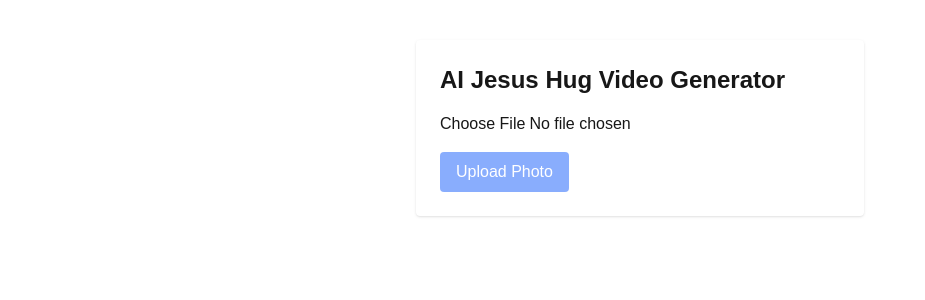
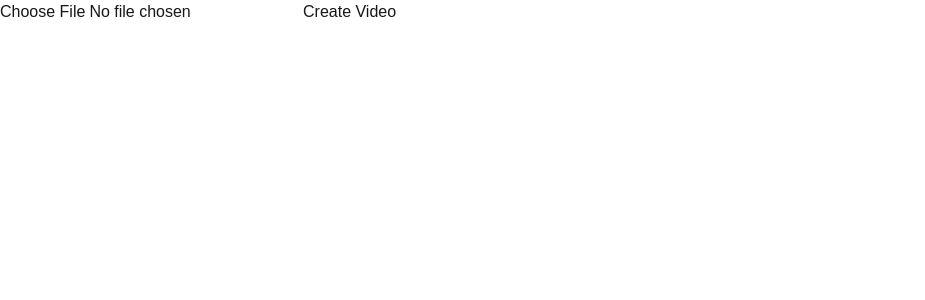
Before and after one commit to NaskenAI/blessings-app, a Next.js app: page /upload in a window 1280 px wide. Shown: the top 300 px of the page, without its empty margins (0-925 px from the left). Built offline with nearby package versions, Linux system fonts and the light colour scheme.

Commit message:
edit upload page

```diff
--- a/package.json
+++ b/package.json
@@ -13,6 +13,7 @@
   "dependencies": {
     "@prisma/client": "6.14.0",
     "aws-sdk": "^2.1692.0",
+    "axios": "^1.11.0",
     "next": "15.5.0",
     "react": "19.1.0",
     "react-dom": "19.1.0",
@@ -21,6 +22,7 @@
   "devDependencies": {
     "@eslint/eslintrc": "^3",
     "@tailwindcss/postcss": "^4",
+    "@types/axios": "^0.9.36",
     "@types/node": "^20",
     "@types/react": "^19",
     "@types/react-dom": "^19",
--- a/src/app/upload/page.tsx
+++ b/src/app/upload/page.tsx
@@ -1,125 +1,55 @@
-'use client';
+import React, { useState, useEffect } from 'react';
+import axios from 'axios';
 
-import React, { useState } from 'react';
-
-export default function UploadPage() {
-  const [file, setFile] = useState<File | null>(null);
-  const [previewUrl, setPreviewUrl] = useState<string | null>(null);
-  const [uploading, setUploading] = useState(false);
-  const [progress, setProgress] = useState(0);
-  const [videoUrl, setVideoUrl] = useState<string | null>(null);
+const UploadPage = () => {
+  const [image, setImage] = useState<File | null>(null);
+  const [video, setVideo] = useState<Blob | null>(null);
   const [error, setError] = useState<string | null>(null);
 
-  const handleFileChange = (e: React.ChangeEvent<HTMLInputElement>) => {
-    if (e.target.files && e.target.files[0]) {
-      const selectedFile = e.target.files[0];
-      setFile(selectedFile);
-      setPreviewUrl(URL.createObjectURL(selectedFile));
-      setError(null);
-      setVideoUrl(null);
+  const handleFileChange = (event: React.ChangeEvent<HTMLInputElement>) => {
+    const selectedImage = event.target.files && event.target.files[0];
+    setImage(selectedImage);
+    setVideo(null);
+  };
+
+  const handleCreateVideo = async () => {
+    try {
+      const response = await axios.post<{ video: Blob }>('/api/generate-video', {
+        image: image,
+      });
+      setVideo(response.data.video);
+    } catch (error) {
+      if (error instanceof Error) {
+        setError(error.message);
+      } else {
+        setError('An unknown error occurred');
+      }
     }
   };
 
-  const handleUpload = async () => {
-    if (!file) {
-      setError('Please select a photo to upload.');
-      return;
+  useEffect(() => {
+    if (video) {
+      const videoElement = document.getElementById('video') as HTMLVideoElement | null;
+      if (videoElement) {
+        videoElement.src = URL.createObjectURL(video);
+      }
     }
-    setUploading(true);
-    setError(null);
-    setProgress(0);
-
-    try {
-      // Get presigned URL from your API
-      const presignRes = await fetch('/api/upload_url', {
-        method: 'POST',
-        body: JSON.stringify({ filename: file.name, type: file.type }),
-        headers: { 'Content-Type': 'application/json' },
-      });
-      const { url, fields } = await presignRes.json();
-
-      // Upload to S3 with progress
-      const formData = new FormData();
-      Object.entries(fields).forEach(([key, value]) => {
-        formData.append(key, value as string);
-      });
-      formData.append('file', file);
-
-      await new Promise<void>((resolve, reject) => {
-        const xhr = new XMLHttpRequest();
-        xhr.open('POST', url);
-        xhr.upload.onprogress = (event) => {
-          if (event.lengthComputable) {
-            setProgress(Math.round((event.loaded / event.total) * 100));
-          }
-        };
-        xhr.onload = () => {
-          if (xhr.status === 204 || xhr.status === 200) {
-            resolve();
-          } else {
-            reject(new Error('Upload failed'));
-          }
-        };
-        xhr.onerror = () => reject(new Error('Upload failed'));
-        xhr.send(formData);
-      });
-
-      // Trigger video generation (replace with your API)
-      const generateRes = await fetch('/api/generate_video', {
-        method: 'POST',
-        body: JSON.stringify({ filename: fields.key }),
-        headers: { 'Content-Type': 'application/json' },
-      });
-      const { videoUrl } = await generateRes.json();
-
-      setVideoUrl(videoUrl);
-    } catch (err) {
-      setError('Upload failed. Please try again.');
-    } finally {
-      setUploading(false);
-      setProgress(0);
-    }
-  };
+  }, [video]);
 
   return (
-    <div className="max-w-md mx-auto mt-10 p-6 bg-white rounded shadow">
-      <h1 className="text-2xl font-bold mb-4">AI Jesus Hug Video Generator</h1>
-      <input
-        type="file"
-        accept="image/*"
-        onChange={handleFileChange}
-        className="mb-4"
-      />
-      {previewUrl && (
-        <div className="mb-4">
-          <p className="text-sm mb-1">Preview:</p>
-          <img src={previewUrl} alt="Preview" className="w-48 rounded" />
-        </div>
+    <div>
+      <input type="file" onChange={handleFileChange} />
+      {image && (
+        <img src={URL.createObjectURL(image)} alt="Uploaded Image" />
       )}
-      <button
-        onClick={handleUpload}
-        disabled={uploading || !file}
-        className="bg-blue-600 text-white px-4 py-2 rounded disabled:opacity-50"
-      >
-        {uploading ? 'Uploading...' : 'Upload Photo'}
-      </button>
-      {uploading && (
-        <div className="w-full bg-gray-200 rounded mt-4">
-          <div
-            className="bg-blue-500 text-xs leading-none py-1 text-center text-white rounded"
-            style={{ width: `${progress}%` }}
-          >
-            {progress}%
-          </div>
-        </div>
+      <button onClick={handleCreateVideo}>Create Video</button>
+      {video && (
+        <video id="video" width="640" height="480" controls>
+        </video>
       )}
-      {error && <p className="text-red-600 mt-2">{error}</p>}
-      {videoUrl && (
-                <div className="mt-6">
-                  <h2 className="text-lg font-semibold mb-2">Your Video:</h2>
-                  <video src={videoUrl} controls className="w-full rounded" />
-                </div>
-              )}
-            </div>
-          );
-        }
+      {error && <p style={{ color: 'red' }}>{error}</p>}
+    </div>
+  );
+};
+
+export default UploadPage;
```
Also changed, not shown: 1 other file (tests, documents, lock files or other folders).
